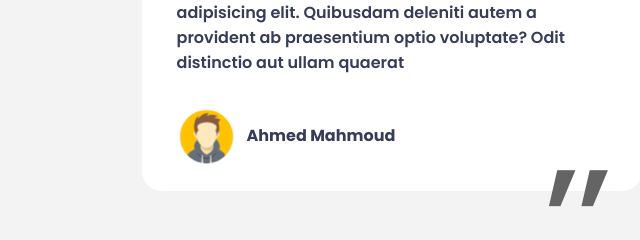
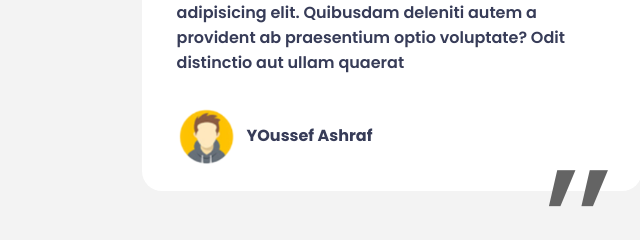
Before and after one commit to yousseff20/Medical-Project, a plain HTML site: page index.html in a window 1280 px wide. Shown: the part 3844-4084 px from the top of the page, 248-888 px from the left. Drawn offline with nearby package versions, Linux system fonts and the light colour scheme.

Commit message:
Update index.html

```diff
--- a/index.html
+++ b/index.html
@@ -267,7 +267,7 @@
                         distinctio aut ullam quaerat
                         <span>
                             <img src="./prof1.png" />
-                            <h4>Ahmed Mahmoud</h4>
+                            <h4>YOussef Ashraf</h4>
                         </span>
                     </div>
                 </div>
```
